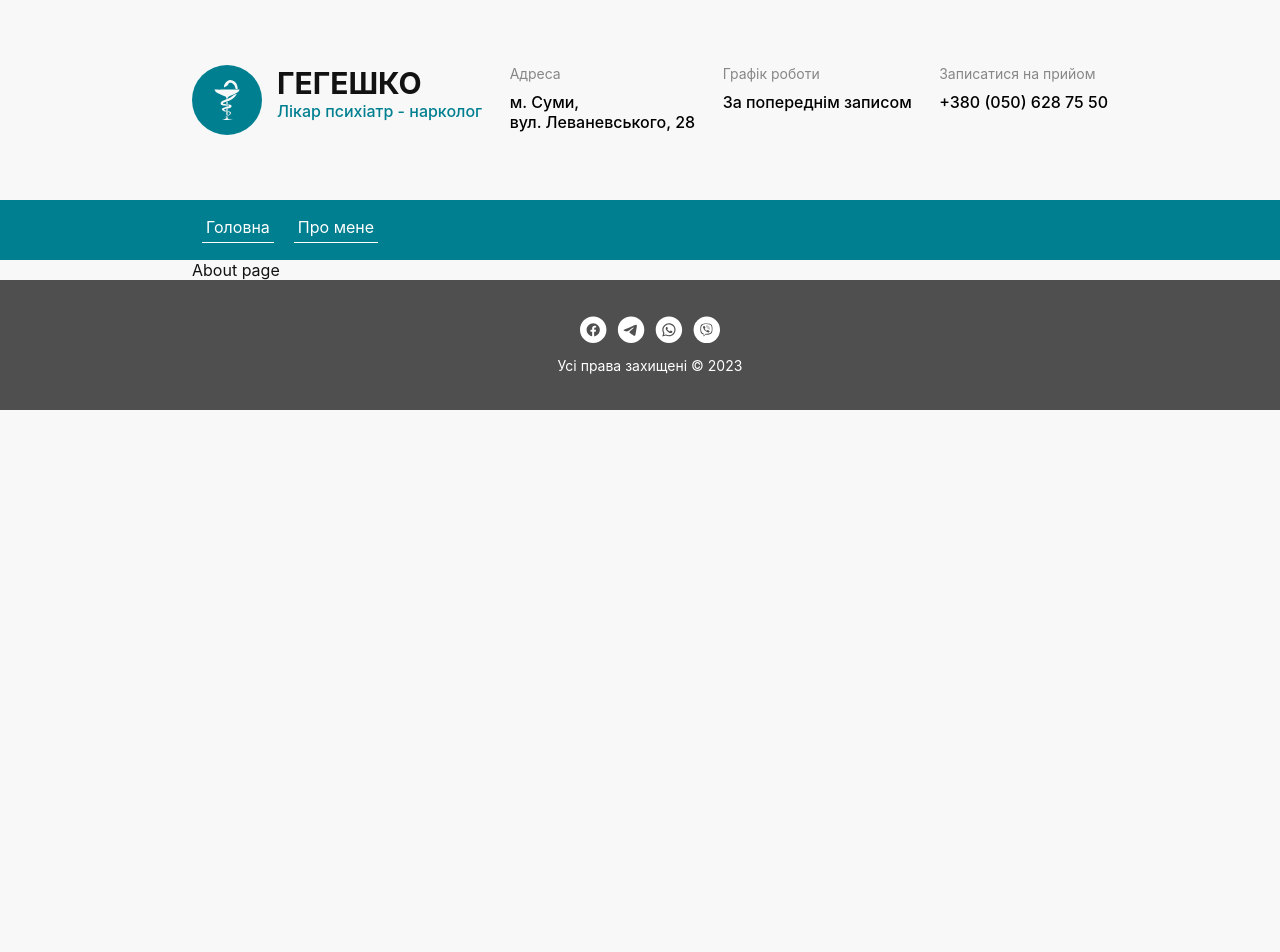
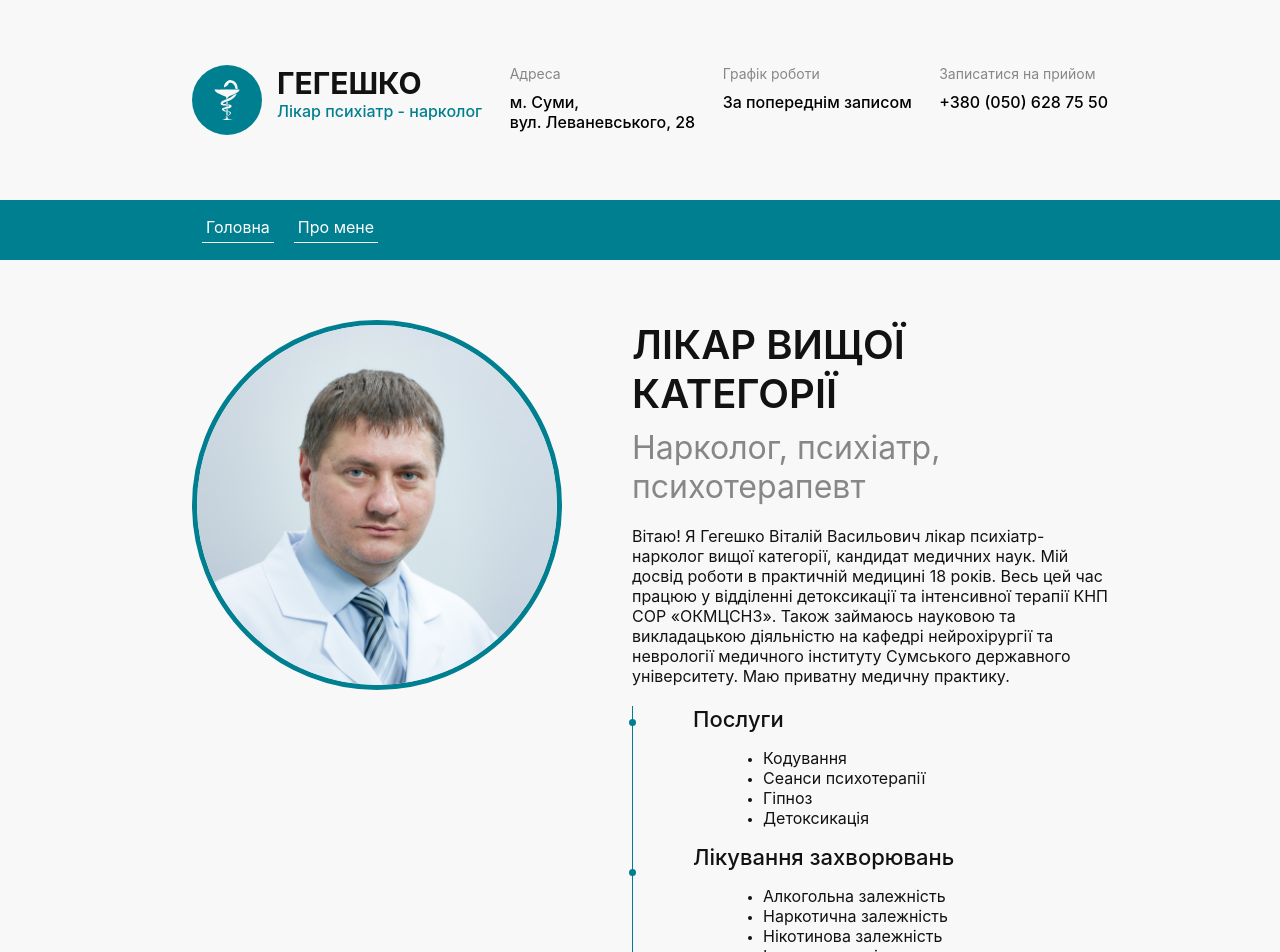
Before and after one commit to aleks-vorgen/gegeshko, a React (Vite) app: page /about in a window 1280 px wide. Shown: the top 952 px of the page. Before the commit the page ends 800 px from the top, so only its background shows below. Built offline with nearby package versions, Linux system fonts and the light colour scheme.

Commit message:
About page

```diff
--- /dev/null
+++ b/src/components/about/css/main-description.css
@@ -0,0 +1,86 @@
+.main-description {
+    display: flex;
+    align-items: center;
+    flex-direction: column;
+    padding: 60px 15vw;
+    width: 100%;
+
+    .description {
+        display: flex;
+
+        .img {
+            margin-right: 70px;
+
+            img {
+                min-height: 370px;
+                min-width: 370px;
+                max-width: 370px;
+                max-height: 370px;
+                object-fit: cover;
+                border: 5px solid var(--primary-color);
+                border-radius: 100%;
+            }
+        }
+
+        .title {
+            font-size: 40px;
+            font-weight: 600;
+            text-transform: uppercase;
+            margin-bottom: 10px;
+        }
+
+        .sub-title {
+            color: #878787;
+            font-size: 32px;
+            font-weight: 400;
+            margin-bottom: 20px;
+        }
+
+        .about {
+            margin-bottom: 20px;
+        }
+
+        .services {
+            display: flex;
+
+            ::marker {
+                font-size: 12px;
+            }
+
+            .left-border {
+                width: 1px;
+                background-color: var(--primary-color);
+                margin-right: 60px;
+
+                :first-child {
+                    margin-top: 13px;
+                    margin-left: -3px;
+                }
+
+                :last-child {
+                    margin-top: 143px;
+                    margin-left: -3px;
+                }
+
+                .circle {
+                    min-width: 7px;
+                    min-height: 7px;
+                    border-radius: 100%;
+                    background-color: var(--primary-color);
+                }
+            }
+
+            .title {
+                font-size: 22px;
+                font-weight: 500;
+                text-transform: none;
+                margin-bottom: 0;
+            }
+
+            ul {
+                list-style: disc;
+                margin-left: 30px;
+            }
+        }
+    }
+}
--- /dev/null
+++ b/src/components/about/main-description.jsx
@@ -0,0 +1,50 @@
+export function MainDescription() {
+    return (
+        <div className="main-description">
+            <div className="description">
+                <div className="img">
+                    <img src="images/profile-vertical.png" alt=""/>
+                </div>
+                <div>
+                    <div className="title">Лікар вищої категорії</div>
+                    <div className="sub-title">Нарколог, психіатр, психотерапевт</div>
+                    <div className="about">
+                        Вітаю! Я Гегешко Віталій Васильович лікар психіатр-нарколог вищої категорії,
+                        кандидат медичних наук. Мій досвід роботи в практичній медицині 18 років. Весь цей
+                        час працюю у відділенні детоксикації та інтенсивної терапії КНП СОР «ОКМЦСНЗ».
+                        Також займаюсь науковою та викладацькою діяльністю на кафедрі нейрохірургії та
+                        неврології медичного інституту Сумського державного університету. Маю приватну
+                        медичну практику.
+                    </div>
+                    <div className="services">
+                        <div className="left-border">
+                            <div className="circle"/>
+                            <div className="circle"/>
+                        </div>
+                        <div>
+                            <div className="title">
+                                Послуги
+                            </div>
+                            <ul>
+                                <li>Кодування</li>
+                                <li>Сеанси психотерапії</li>
+                                <li>Гіпноз</li>
+                                <li>Детоксикація</li>
+                            </ul>
+                            <div className="title mt-5">
+                                Лікування захворювань
+                            </div>
+                            <ul>
+                                <li>Алкогольна залежність</li>
+                                <li>Наркотична залежність</li>
+                                <li>Нікотинова залежність</li>
+                                <li>Ігрова залежність</li>
+                                <li>Співзалежність</li>
+                            </ul>
+                        </div>
+                    </div>
+                </div>
+            </div>
+        </div>
+    )
+}
--- a/src/pages/about.jsx
+++ b/src/pages/about.jsx
@@ -1,7 +1,7 @@
+import {MainDescription} from "../components/about/main-description.jsx";
+
 export function About() {
     return (
-        <div id="about">
-            About page
-        </div>
+        <MainDescription/>
     )
 }
--- a/src/pages/css/about.css
+++ b/src/pages/css/about.css
@@ -1,5 +1,7 @@
+@import "/src/components/about/css/main-description.css";
+
 #about {
     display: flex;
+    flex-direction: column;
     align-items: center;
-    padding: var(--default-side-padding);
 }
```
